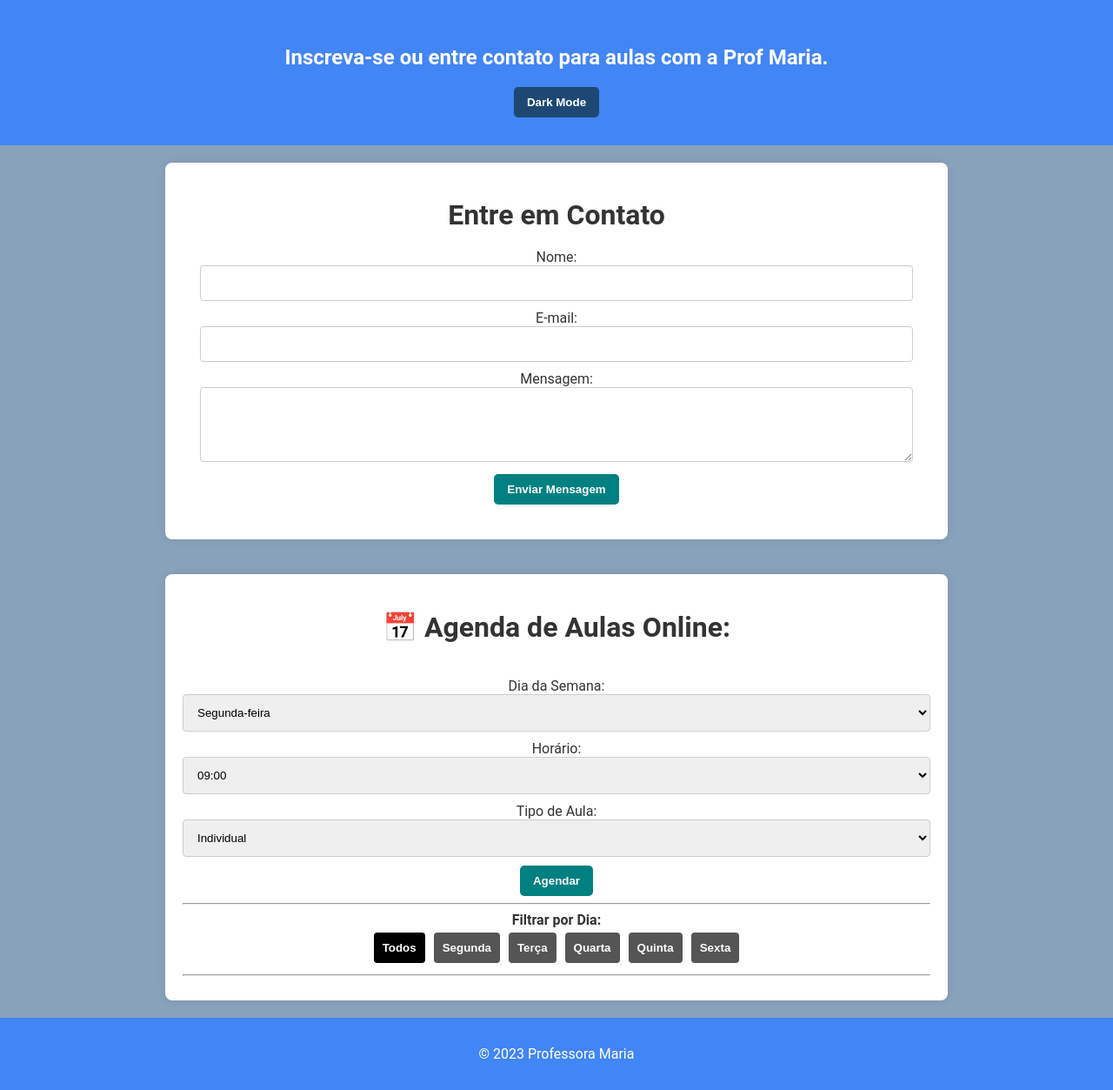
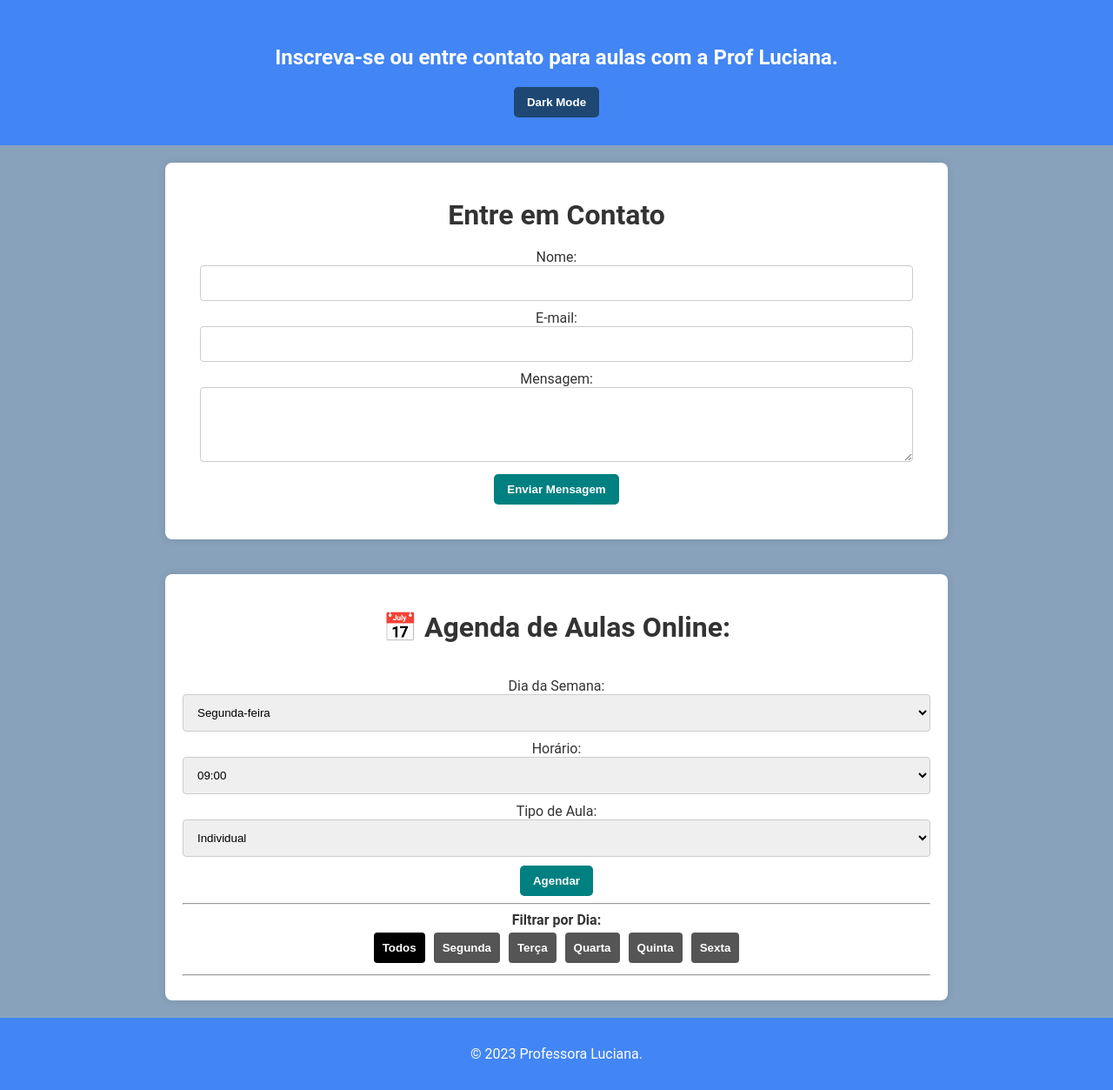
Before and after one commit to Luann8/web-p2-formulario, a plain HTML site: page index.html in a window 1280 px wide. Shown: the whole page at 87% size. Drawn offline with Linux system fonts and the light colour scheme.

Commit message:
Update index.html

```diff
--- a/index.html
+++ b/index.html
@@ -16,7 +16,7 @@
 <body>
 
 <header>
-        <h2>Inscreva-se ou entre contato para aulas com a Prof Maria.</h2>
+        <h2>Inscreva-se ou entre contato para aulas com a Prof Luciana.</h2>
         <button onclick="toggleDarkMode()">Dark Mode</button>
     </div>
 
@@ -94,7 +94,7 @@
     </div>
     <footer class="footer">
         <div class="container">
-            <p>&copy; 2023 Professora Maria</p>
+            <p>&copy; 2023 Professora Luciana.</p>
         </div>
     </footer>
 
```
